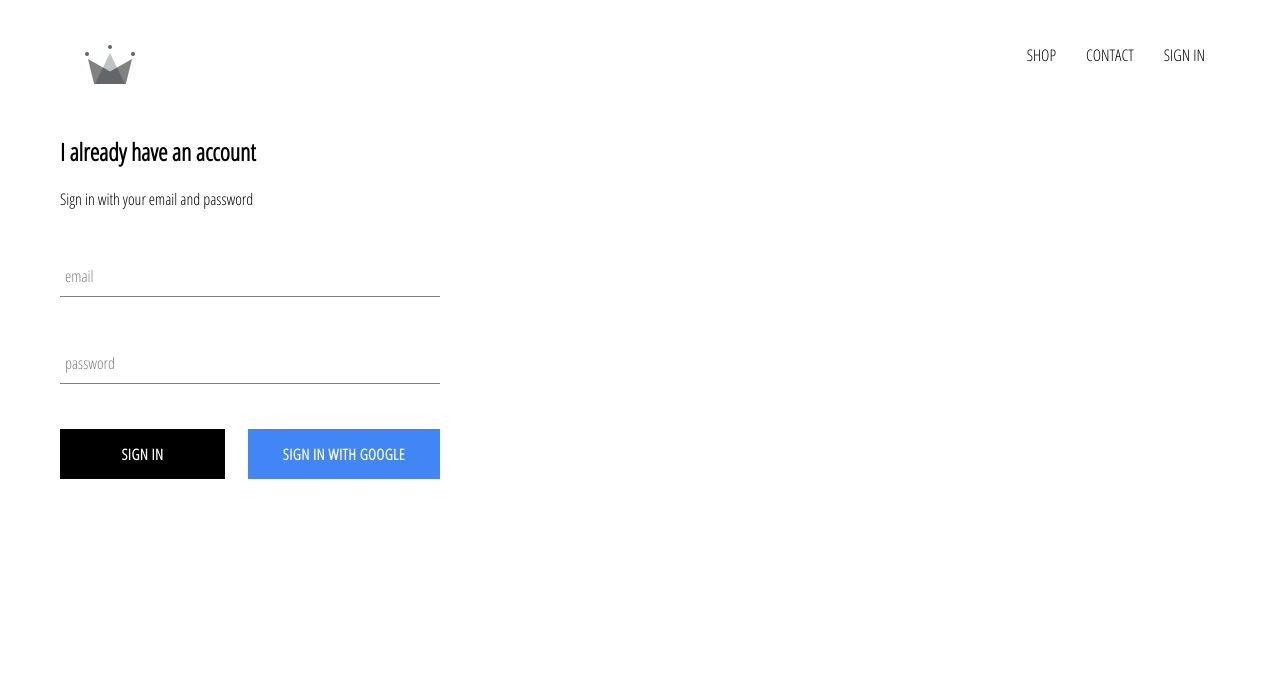
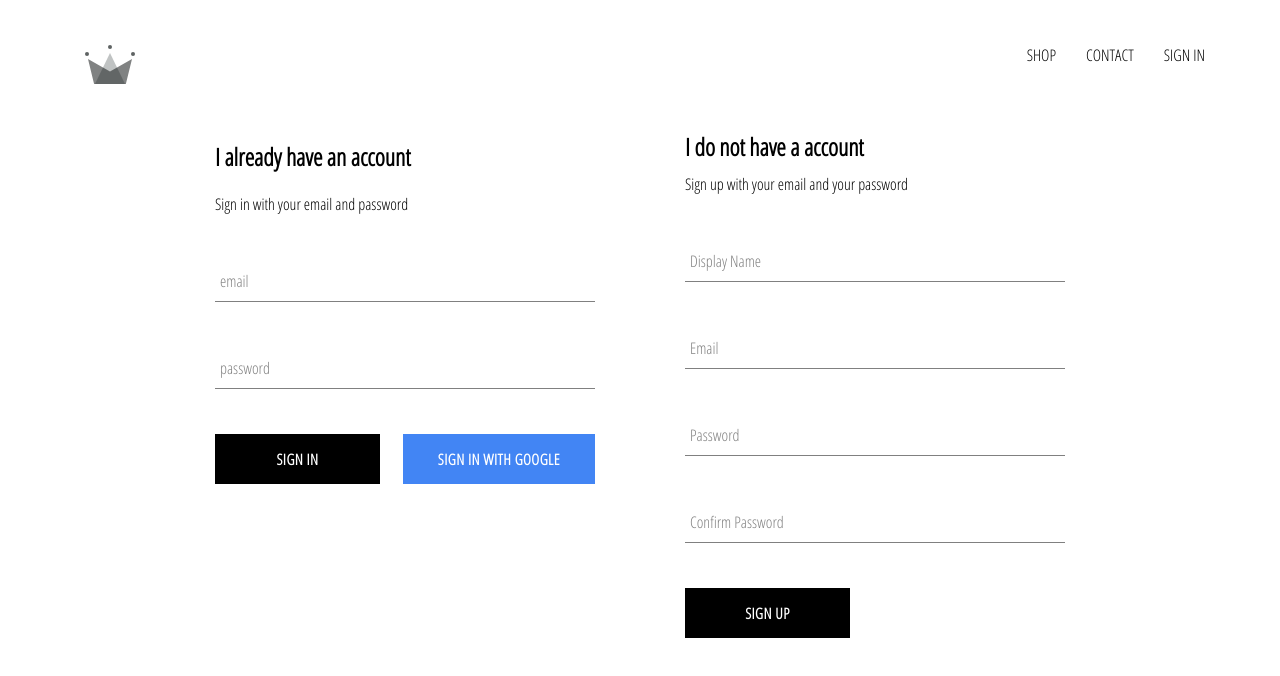
Before and after one commit to S0han/crwn-clothing, a React (Create React App) app: page /signin in a window 1280 px wide. Shown: the top 676 px of the page. Built offline with nearby package versions, Linux system fonts and the light colour scheme; no server answers.

Commit message:
implemented firebase utils, included ability to store authenticated users into our firestore database

```diff
--- a/src/App.js
+++ b/src/App.js
@@ -7,7 +7,7 @@
 import ShopPage from './pages/shop/shop.component';
 import SignInAndSignUpPage from '../src/pages/sign-in-and-sign-up/sign-in-and-sign-up.component';
 import Header from './components/header/header.component';
-import { auth } from './firebase/firebase.utils';
+import { auth, createUserProfileDocument } from './firebase/firebase.utils';
 
 class App extends React.Component {
   constructor() {
@@ -21,10 +21,23 @@
   unsubscribeFromAuth = null;
 
   componentDidMount() {
-    this.unsubscribeFromAuth = auth.onAuthStateChanged(user => {
-      this.setState({ currentUser: user });
+    this.unsubscribeFromAuth = auth.onAuthStateChanged(async userAuth => {
+      if (userAuth) {
+        const userRef = await createUserProfileDocument(userAuth);
 
-      console.log(user);
+        userRef.onSnapshot(snapShot => {
+          this.setState({
+            currentUser: {
+              id: snapShot.id,
+              ...snapShot.data()
+            }
+          });
+
+          console.log(this.state);
+        });
+      }
+
+      this.setState({currentUser: userAuth});
     });
   }
 
--- /dev/null
+++ b/src/components/sign-up/sign-up.component.jsx
@@ -0,0 +1,104 @@
+import React from 'react';
+
+import FormInput from '../form-input/form-input.component';
+import CustomButton from '../custom-button/custom-button.component';
+
+import {auth, createUserProfileDocument} from '../../firebase/firebase.utils';
+
+import './sign-up.styles.scss';
+
+class SignUp extends React.Component {
+    constructor() {
+        super();
+
+        this.state = {
+            displayName: '',
+            email: '',
+            password: '',
+            confirmPassword: ''
+        }
+    }
+
+    handleSubmit = async event => {
+        event.preventDefault();
+
+        const {displayName, email, password, confirmPassword} = this.state;
+
+        if (password !== confirmPassword) {
+            alert("passwords don't match");
+            return;
+        }
+
+        try {
+            const { user } = await auth.createUserWithEmailAndPassword(
+                email,
+                password
+            );
+
+            await createUserProfileDocument(user, { displayName });
+
+            this.setState({
+                displayName: '',
+                email: '',
+                password: '',
+                confirmPassword: ''
+            });
+
+        } catch (error) {
+            console.error(error);
+        }
+    };
+
+    handleChange = event => {
+        const {name, value} = event.target;
+
+        this.setState({[name]: value});
+    };
+
+    render() {
+        const {displayName, email, password, confirmPassword} = this.state;
+        return(
+            <div className='sign-up'>
+                <h2 className='title'>I do not have a account</h2>
+                <span>Sign up with your email and your password</span>
+                <form className='sign-up-form' onSubmit={this.handleSubmit}>
+                    <FormInput
+                        type='text'
+                        name='displayName'
+                        value={displayName}
+                        onChange={this.handleChange}
+                        label='Display Name'
+                        required
+                    />
+                    <FormInput
+                        type='email'
+                        name='email'
+                        value={email}
+                        onChange={this.handleChange}
+                        label='Email'
+                        required
+                    />
+                    <FormInput
+                        type='password'
+                        name='password'
+                        value={password}
+                        onChange={this.handleChange}
+                        label='Password'
+                        required
+                    />
+                    <FormInput
+                        type='password'
+                        name='confirmPassword'
+                        value={confirmPassword}
+                        onChange={this.handleChange}
+                        label='Confirm Password'
+                        required
+                    />
+                    <CustomButton type='submit'> SIGN UP </CustomButton>
+                </form>
+            </div>
+        )
+    }
+}
+
+export default SignUp;
--- /dev/null
+++ b/src/components/sign-up/sign-up.styles.scss
@@ -0,0 +1,9 @@
+.sign-up {
+    display: flex;
+    flex-direction: column;
+    width: 380px;
+
+    .title {
+      margin: 10px 0;
+    }
+  }
--- a/src/firebase/firebase.utils.js
+++ b/src/firebase/firebase.utils.js
@@ -12,6 +12,33 @@
     measurementId: "G-LFNZR6F087"
 }
 
+export const createUserProfileDocument = async (userAuth, additionalData) => {
+    if (!userAuth) return;
+
+    const userRef = firestore.doc(`users/${userAuth.uid}`);
+
+    const snapshot = await userRef.get();
+
+    if (!snapshot.exists) {
+        const { displayName, email } = userAuth;
+        const createdAt = new Date();
+
+
+        try {
+            await userRef.set({
+                displayName,
+                email,
+                createdAt,
+                ...additionalData
+            });
+        } catch (error) {
+            console.log('error creating user', error.message);
+        }
+    }
+
+    return userRef;
+};
+
 firebase.initializeApp(config);
 
 export const auth = firebase.auth();
--- a/src/pages/sign-in-and-sign-up/sign-in-and-sign-up.component.jsx
+++ b/src/pages/sign-in-and-sign-up/sign-in-and-sign-up.component.jsx
@@ -1,12 +1,14 @@
 import React from 'react';
 
 import SignIn from '../../components/sign-in/sign-in.component';
+import SignUp from '../../components/sign-up/sign-up.component';
 
 import './sign-in-and-sign-up.styles.scss';
 
 const SignInAndSignUpPage = () => (
     <div className='sign-in-and-sign-up'>
         <SignIn />
+        <SignUp />
     </div>
 );
 
--- a/src/pages/sign-in-and-sign-up/sign-in-and-sign-up.styles.scss
+++ b/src/pages/sign-in-and-sign-up/sign-in-and-sign-up.styles.scss
@@ -0,0 +1,6 @@
+.sign-in-and-sign-up {
+    width: 850px;
+    display: flex;
+    justify-content: space-between;
+    margin: 30px auto;
+}
```
Also changed, not shown: src/App.css (line endings or trailing spaces).
